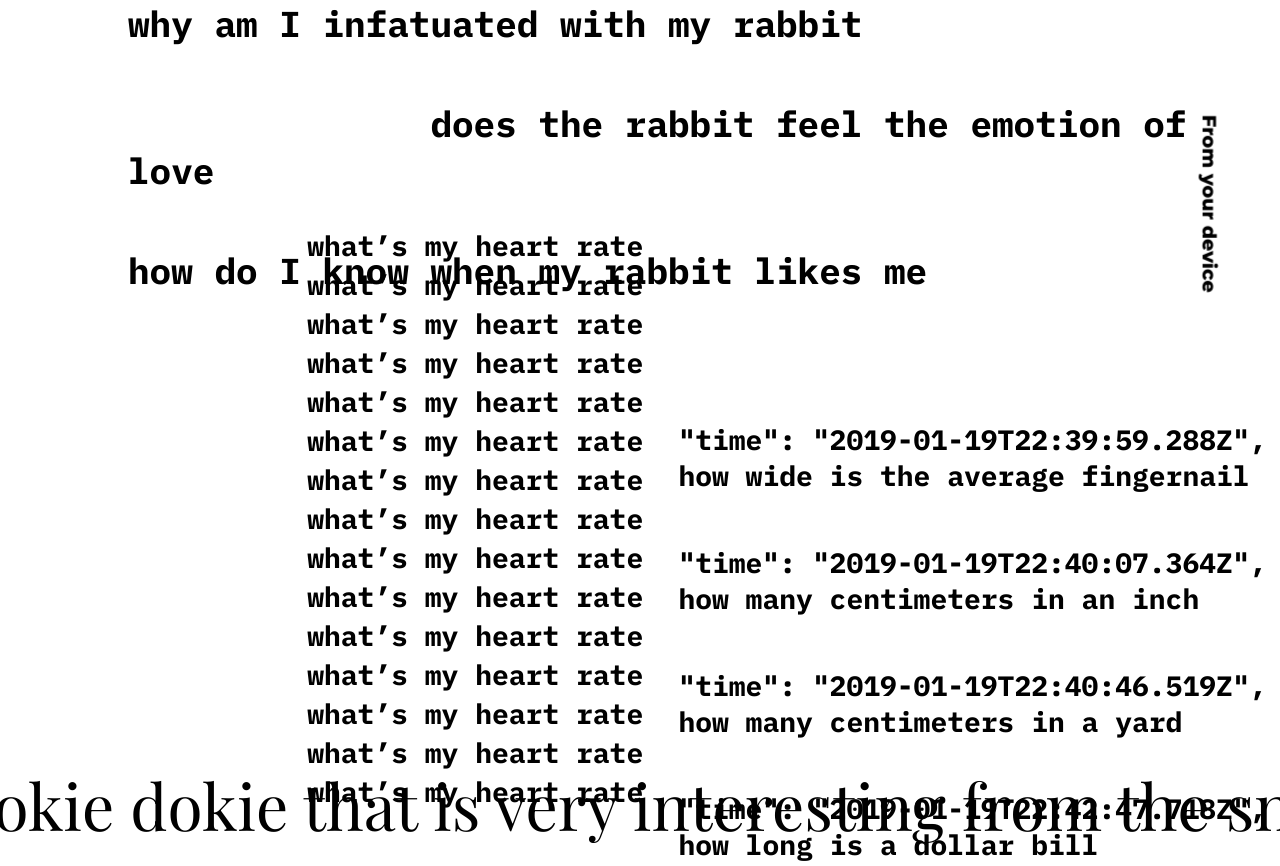
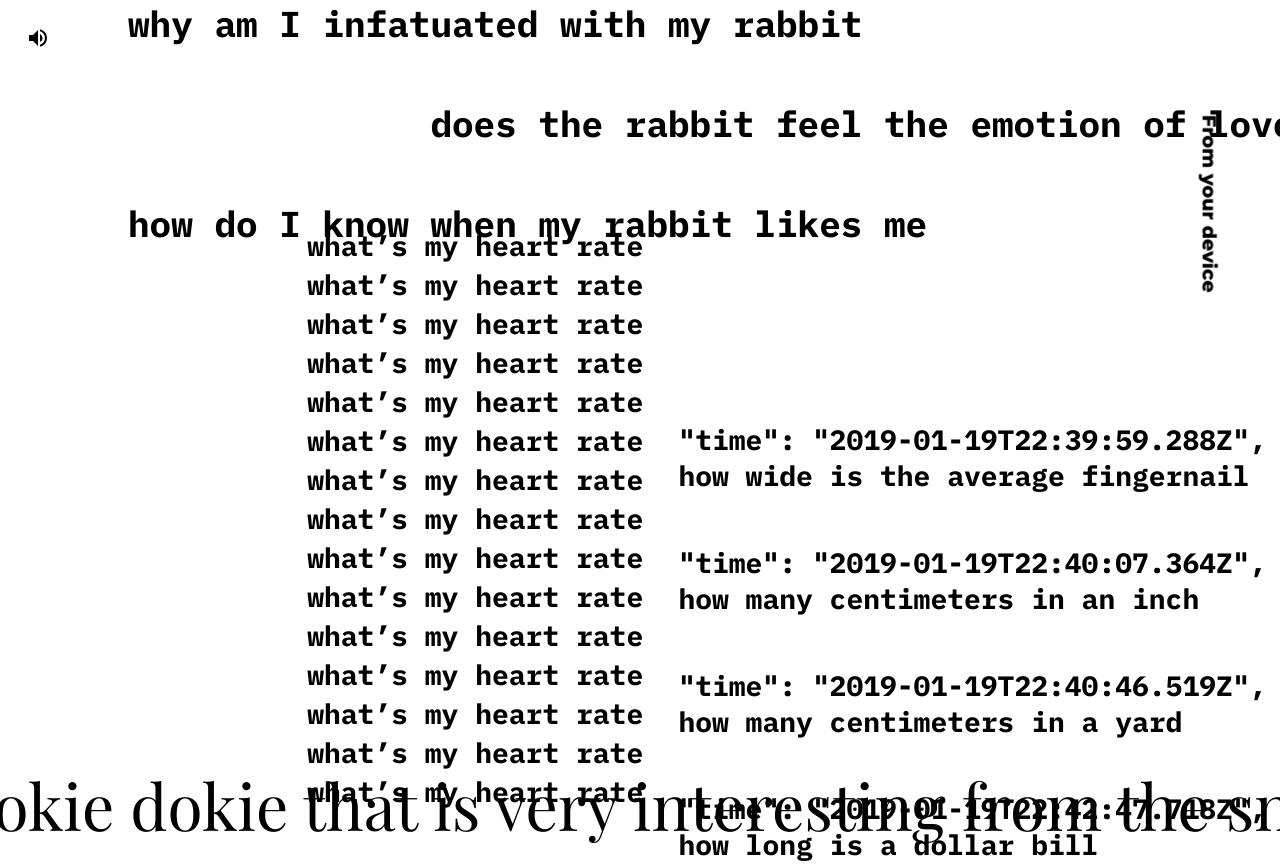
Before and after one commit to AMagicHarry/Lindy, a Gatsby site: page /from-your-device in a window 1280 px wide. Shown: the top 866 px of the page. Built offline with nearby package versions, Linux system fonts and the light colour scheme; Gatsby itself is replaced by a stand-in of ours; a web font is replaced by a local one.

Commit message:
added mute button to device

```diff
--- a/src/components/content-device/content-device.css
+++ b/src/components/content-device/content-device.css
@@ -33,6 +33,7 @@ Rabbit
 
 .content-device__text__group__rabbit {
   left: 10vw;
+  width: 200vw;
 }
 
 .content-device__text__group__rabbit > p {
--- a/src/components/content-device/content-device.js
+++ b/src/components/content-device/content-device.js
@@ -192,21 +192,75 @@ import religion3 from "../../sound/device/religion/2019-10-14_01_42_29_301_UTC-a
 import religion4 from "../../sound/device/religion/2019-10-14_01_42_38_945_UTC-what do you think of science.mp3"
 
 class ContentDevice extends Component {
+  constructor(props) {
+    super(props)
+    this.state = {
+      pageClick: 0,
+      muted: false,
+    }
+  }
+
   playSound(source) {
     let sound = document.createElement("audio")
     sound.className = "audio-player"
     sound.src = source
     sound.type = "audio/mpeg"
+    sound.muted = this.state.muted
     document.getElementById("song").appendChild(sound)
     sound.play()
   }
 
+  changeVolume(e) {
+    let sound = document.getElementsByClassName("audio-player")
+    console.log(sound)
+    for (let i = 0; i <= sound.length; i++) {
+      if (sound[i] != undefined) {
+        sound[i].muted = !this.state.muted
+      }
+    }
+
+    if (this.state.muted == true) {
+      this.setState({
+        muted: false,
+      })
+      document
+        .getElementsByClassName("volume-svg__muted")[0]
+        .classList.add("invisible")
+      document
+        .getElementsByClassName("volume-svg__muted")[0]
+        .classList.remove("visible")
+      document
+        .getElementsByClassName("volume-svg__unmuted")[0]
+        .classList.add("visible")
+      document
+        .getElementsByClassName("volume-svg__unmuted")[0]
+        .classList.remove("invisible")
+    } else if (this.state.muted == false) {
+      this.setState({
+        muted: true,
+      })
+      console.log(this.state.volume)
+      document
+        .getElementsByClassName("volume-svg__muted")[0]
+        .classList.add("visible")
+      document
+        .getElementsByClassName("volume-svg__muted")[0]
+        .classList.remove("invisible")
+      document
+        .getElementsByClassName("volume-svg__unmuted")[0]
+        .classList.add("invisible")
+      document
+        .getElementsByClassName("volume-svg__unmuted")[0]
+        .classList.remove("visible")
+    }
+  }
+
   render() {
     return (
       <div>
-        {/* <svg
+        <svg
           onClick={e => this.changeVolume(e)}
-          className="content-device__volume-svg"
+          className="volume-svg"
           role="button"
           aria-label="mute or unmute"
           xmlns="http://www.w3.org/2000/svg"
@@ -217,19 +271,17 @@ class ContentDevice extends Component {
         >
           <path d="M0 0h24v24H0z" fill="none" />
           <path
-            className="content-device__volume-svg-path content-device__volume-svg__unmuted invisible"
+            className="volume-svg-path volume-svg__unmuted"
             d="M3 9v6h4l5 5V4L7 9H3zm13.5 3c0-1.77-1.02-3.29-2.5-4.03v8.05c1.48-.73 2.5-2.25 2.5-4.02zM14 3.23v2.06c2.89.86 5 3.54 5 6.71s-2.11 5.85-5 6.71v2.06c4.01-.91 7-4.49 7-8.77s-2.99-7.86-7-8.77z"
           />
           <path
-            className="content-device__volume-svg-path content-device__volume-svg__muted visible"
+            className="volume-svg-path volume-svg__muted invisible"
             d="M16.5 12c0-1.77-1.02-3.29-2.5-4.03v2.21l2.45 2.45c.03-.2.05-.41.05-.63zm2.5 0c0 .94-.2 1.82-.54 2.64l1.51 1.51C20.63 14.91 21 13.5 21 12c0-4.28-2.99-7.86-7-8.77v2.06c2.89.86 5 3.54 5 6.71zM4.27 3L3 4.27 7.73 9H3v6h4l5 5v-6.73l4.25 4.25c-.67.52-1.42.93-2.25 1.18v2.06c1.38-.31 2.63-.95 3.69-1.81L19.73 21 21 19.73l-9-9L4.27 3zM12 4L9.91 6.09 12 8.18V4z"
           />
-        </svg> */}
+        </svg>
+
         <div className="content-device__text">
           <div id="song"></div>
-          {/* <audio className="audio-element" muted>
-            <source></source>
-          </audio> */}
           <div className="content-device__text__group content-device__text__group__rabbit">
             <p
               className="content-device__text__sound"
--- a/src/components/content-home/content-home.js
+++ b/src/components/content-home/content-home.js
@@ -101,6 +101,7 @@ class ContentHome extends Component {
             </Link>
           </div>
         </div>
+        <a id="from-your-device"></a>
         <div className="home-content__2">
           <Link
             to="/from-your-device"
--- a/src/css/global.css
+++ b/src/css/global.css
@@ -34,3 +34,10 @@
   opacity: 1;
   transition-duration: 0.2s;
 }
+
+.volume-svg {
+  z-index: 2;
+  margin-left: 2vw;
+  margin-top: 2vw;
+  position: fixed;
+}
--- a/src/pages/from-your-device.js
+++ b/src/pages/from-your-device.js
@@ -22,7 +22,7 @@ function FromYourDevice(props) {
         }
       />
       <ContentDevice />
-      <Back homeSection="#play-the-Earth" />
+      <Back homeSection="#from-your-device" />
     </div>
   )
 }
```
Also changed, not shown: src/images/pause-24px.svg (added), src/images/play_arrow-24px.svg (added).
